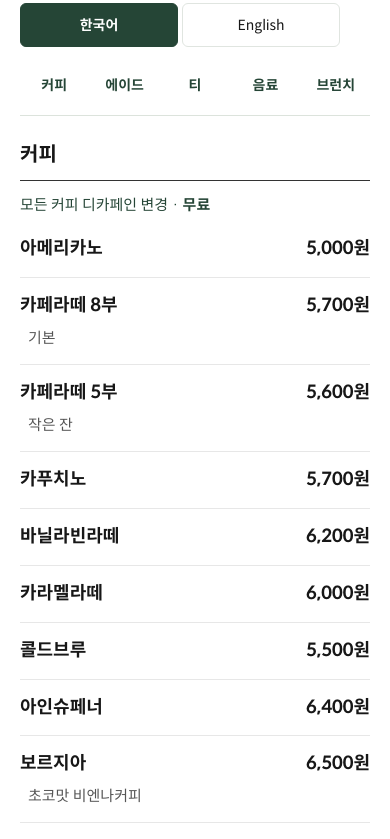
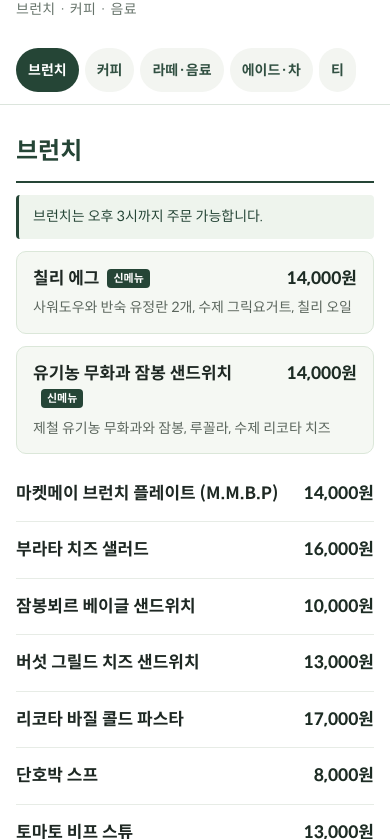
Before and after one commit to wlsdn21/marketmay-site, an Astro site: page /menu in a window 390 px wide. Shown: the part 90-929 px from the top of the page. Built offline with nearby package versions, Linux system fonts and the light colour scheme; Astro itself is replaced by a stand-in of ours; a web font is replaced by a local one.

Commit message:
Reorder QR menu for customer browsing
Co-authored-by: 류진우 <jiw_macbook@lyujin-uui-MacBookAir.local>

```diff
--- a/src/components/DrinkMenu.astro
+++ b/src/components/DrinkMenu.astro
@@ -12,6 +12,7 @@ const { copy, sections, options, decafPrice, formatPrice } = getMenu(locale);
     <link rel="alternate" hreflang="x-default" href="https://marketmay.com/menu/" />
   </Fragment>
   <main class={`menu-page menu-page-${locale}`}>
+    <header class="menu-header">
       <h1 class="menu-title" aria-label={copy.title}>
         <a href="/" aria-label={locale === 'ko' ? '마켓메이 홈페이지로 이동' : 'Go to MARKET MAY homepage'}>
           <img src="/images/market-may-menu-logo.png" alt="MARKET MAY" width="1800" height="400" />
@@ -22,11 +23,13 @@ const { copy, sections, options, decafPrice, formatPrice } = getMenu(locale);
           <a href={language.href} lang={language.tag} hreflang={language.tag} aria-current={language.code === locale ? 'page' : undefined}>{language.label}</a>
         ))}
       </nav>
+    </header>
+    <p class="menu-tagline">{copy.menuTagline}</p>
     <nav class="menu-nav" aria-label={copy.navLabel}>
       {sections.map(section => <a href={'#' + section.id} aria-label={section.name}>{section.nav}</a>)}
     </nav>
     {sections.map(section => (
-      <section id={section.id} aria-labelledby={'heading-' + section.id}>
+      <section class="menu-section" id={section.id} aria-labelledby={'heading-' + section.id}>
         <h2 id={'heading-' + section.id}>{section.name}</h2>
         {section.note && <p class="section-note">{section.note}</p>}
         {section.id === 'coffee' && decafPrice !== undefined && (
@@ -34,7 +37,7 @@ const { copy, sections, options, decafPrice, formatPrice } = getMenu(locale);
         )}
         <ul>
           {section.items.map(item => (
-            <li data-menu-id={item.id}>
+            <li class={item.isNew ? 'featured-item' : undefined} data-menu-id={item.id}>
               <div class="menu-row">
                 <h3>{item.name}{item.isNew && <span class="new-badge">{copy.newLabel}</span>}</h3>
                 <span class="price">{formatPrice(item.price)}</span>
@@ -61,6 +64,33 @@ const { copy, sections, options, decafPrice, formatPrice } = getMenu(locale);
   </main>
 </BaseLayout>
 
+<script>
+  const menuLinks = [...document.querySelectorAll<HTMLAnchorElement>('.menu-nav a')];
+  const menuSections = menuLinks
+    .map(link => document.getElementById(link.hash.slice(1)))
+    .filter((section): section is HTMLElement => section !== null);
+  let scheduled = false;
+  function updateCurrentSection() {
+    let current = menuSections[0]?.id;
+    for (const section of menuSections) {
+      if (section.getBoundingClientRect().top <= 110) current = section.id;
+    }
+    for (const link of menuLinks) {
+      if (link.hash.slice(1) === current) link.setAttribute('aria-current', 'location');
+      else link.removeAttribute('aria-current');
+    }
+    scheduled = false;
+  }
+  function scheduleUpdate() {
+    if (scheduled) return;
+    scheduled = true;
+    requestAnimationFrame(updateCurrentSection);
+  }
+  window.addEventListener('scroll', scheduleUpdate, { passive: true });
+  window.addEventListener('hashchange', scheduleUpdate);
+  updateCurrentSection();
+</script>
+
 <style>
   @font-face {
     font-family: 'Spoqa Han Sans Neo';
@@ -76,46 +106,57 @@ const { copy, sections, options, decafPrice, formatPrice } = getMenu(locale);
     font-weight: 700;
     font-display: swap;
   }
-  :global(body) {
-    background: #fff;
-    color: #171717;
-  }
-  .menu-page { max-width: 42rem; margin: 0 auto; padding: 28px 20px 48px; }
+  :global(body) { background: #f4f3ee; color: #1e2823; }
+  .menu-page { max-width: 50rem; min-height: 100vh; margin: 0 auto; padding: 32px clamp(24px, 5vw, 44px) 72px; background: #fff; box-shadow: 0 12px 48px #243b2f0d; }
   .menu-page-ko { font-family: 'Spoqa Han Sans Neo', 'Pretendard', -apple-system, BlinkMacSystemFont, sans-serif; }
   .menu-page-en { font-family: 'Pretendard', -apple-system, BlinkMacSystemFont, sans-serif; }
   h1, h2, h3 { font-family: inherit; letter-spacing: normal; word-break: keep-all; overflow-wrap: anywhere; }
-  .menu-title { margin: 0 0 12px; line-height: 0; }
+  .menu-header { display: flex; align-items: center; justify-content: space-between; gap: 16px; }
+  .menu-title { margin: 0; line-height: 0; }
   .menu-title a { display: inline-block; }
-  .menu-title img { display: block; width: 240px; max-width: 100%; height: auto; }
-  a:focus-visible { outline: 2px solid #171717; outline-offset: 5px; }
-  .language-nav { display: grid; grid-template-columns: repeat(2, minmax(0, 1fr)); gap: 4px; width: min(100%, 20rem); margin: 0 0 8px; }
-  .language-nav a { display: flex; align-items: center; justify-content: center; min-height: 44px; border: 1px solid #e0e5e0; border-radius: 6px; font-size: .875rem; }
-  .language-nav a[aria-current="page"] { background: #254536; color: #fff; border-color: #254536; font-weight: 700; }
-  .menu-nav { position: sticky; top: 0; z-index: 10; display: grid; grid-template-columns: repeat(5, minmax(0, 1fr)); gap: 2px; padding: 8px 0; margin-bottom: 24px; background: #fff; border-bottom: 1px solid #dce3dc; }
-  .menu-nav a { display: flex; align-items: center; justify-content: center; min-height: 44px; padding: 8px 4px; border-radius: 6px; font-size: .875rem; font-weight: 600; color: #254536; }
-  .menu-nav a:hover, .menu-nav a:focus-visible { background: #edf2ed; }
-  section { scroll-margin-top: 84px; }
-  section + section { margin-top: 36px; }
-  .decaf-note { margin: 12px 0 4px; color: #254536; font-size: .9375rem; }
-  .section-note { margin: 12px 0 4px; color: #254536; font-size: .9375rem; }
-  .coffee-options { margin-top: 20px; padding: 16px; background: #f5f7f4; border-radius: 8px; }
+  .menu-title img { display: block; width: 228px; max-width: 100%; height: auto; }
+  .menu-tagline { margin: 14px 0 28px; color: #66736a; font-size: .875rem; letter-spacing: .02em; }
+  a:focus-visible { outline: 2px solid #254536; outline-offset: 3px; }
+  .language-nav { display: flex; gap: 3px; padding: 3px; background: #f0f3ee; border-radius: 999px; }
+  .language-nav a { display: flex; align-items: center; justify-content: center; min-width: 72px; min-height: 44px; padding: 8px 10px; border-radius: 999px; color: #405348; font-size: .8125rem; }
+  .language-nav a[aria-current="page"] { background: #254536; color: #fff; font-weight: 700; }
+  .menu-nav { position: sticky; top: 0; z-index: 10; display: flex; gap: 6px; overflow-x: auto; padding: 10px 0 12px; margin-bottom: 30px; background: #fff; border-bottom: 1px solid #dce5dd; scrollbar-width: none; }
+  .menu-nav::-webkit-scrollbar { display: none; }
+  .menu-nav a { display: flex; flex: 1 0 auto; align-items: center; justify-content: center; min-height: 44px; padding: 9px 12px; border-radius: 999px; background: #f3f5f1; color: #315042; font-size: .875rem; font-weight: 600; white-space: nowrap; }
+  .menu-nav a:hover, .menu-nav a:focus-visible { background: #e6eee6; }
+  .menu-nav a[aria-current="location"] { background: #254536; color: #fff; }
+  .menu-section { scroll-margin-top: 90px; }
+  .menu-section + .menu-section { margin-top: 48px; }
+  .decaf-note, .section-note { margin: 12px 0 10px; padding: 11px 14px; background: #eef4ed; color: #254536; border-left: 3px solid #254536; border-radius: 4px; font-size: .875rem; line-height: 1.55; }
+  .coffee-options { margin-top: 24px; padding: 18px 20px; background: #f5f7f4; border-radius: 10px; }
   .coffee-options h3 { margin-bottom: 4px; font-size: 1rem; }
   .coffee-options .option:last-child { border-bottom: 0; padding-bottom: 0; }
-  .temperature { margin: 6px 0 0 8px; }
+  .temperature { margin: 6px 0 0; }
   .temperature span { display: inline-block; padding: 1px 6px; border: 1px solid #e2c9c3; border-radius: 3px; font-size: .75rem; font-weight: 600; color: #89443b; }
   @media (prefers-reduced-motion: no-preference) { :global(html) { scroll-behavior: smooth; } }
-  h2 { margin: 0; padding-bottom: 10px; border-bottom: 1px solid #333; font-size: 1.25rem; font-weight: 700; line-height: 1.5; }
+  h2 { margin: 0; padding-bottom: 12px; border-bottom: 2px solid #254536; color: #254536; font-size: 1.5rem; font-weight: 700; line-height: 1.4; }
   ul, dl { list-style: none; margin: 0; padding: 0; }
-  li, .option { padding: 14px 0; border-bottom: 1px solid #e7e7e7; }
-  .menu-row { display: grid; grid-template-columns: minmax(0, 1fr) auto; gap: 16px; align-items: baseline; }
-  .option { display: grid; grid-template-columns: minmax(0, 1fr) auto; column-gap: 16px; align-items: baseline; }
+  li, .option { padding: 15px 0; border-bottom: 1px solid #e7ece6; }
+  li.featured-item { margin: 12px 0; padding: 14px 16px; background: #f5f8f3; border: 1px solid #dbe7d9; border-radius: 10px; }
+  .menu-row { display: grid; grid-template-columns: minmax(0, 1fr) auto; gap: 16px; align-items: start; }
+  .option { display: grid; grid-template-columns: minmax(0, 1fr) auto; column-gap: 16px; align-items: start; }
   .option .detail { grid-column: 1 / -1; }
-  h3, dt { margin: 0; font-size: 1.125rem; font-weight: 650; line-height: 1.55; }
-  .new-badge { display: inline-block; margin-left: 8px; padding: 1px 5px; border-radius: 3px; background: #edf2ed; color: #254536; font-size: .6875rem; font-weight: 700; line-height: 1.5; vertical-align: 2px; }
+  h3, dt { margin: 0; font-size: 1.0625rem; font-weight: 700; line-height: 1.5; }
+  .new-badge { display: inline-block; margin-left: 8px; padding: 2px 6px; border-radius: 4px; background: #254536; color: #fff; font-size: .6875rem; font-weight: 700; line-height: 1.4; vertical-align: 2px; }
   dt { word-break: keep-all; overflow-wrap: anywhere; }
   dd { margin: 0; }
-  .price { font-size: 1.125rem; font-weight: 600; line-height: 1.55; font-variant-numeric: tabular-nums; white-space: nowrap; text-align: right; }
-  .detail { margin: 6px 0 0 8px; font-weight: 400; color: #555; font-size: .9375rem; line-height: 1.6; word-break: keep-all; overflow-wrap: anywhere; }
-  @media (max-width: 360px) { .menu-page { padding-inline: 16px; } .menu-row { gap: 12px; } }
-  @media print { .menu-nav, .language-nav { display: none; } .menu-page { max-width: none; padding: 0; } li, .option { break-inside: avoid; } }
+  .price { color: #1d2c24; font-size: 1.0625rem; font-weight: 700; line-height: 1.5; font-variant-numeric: tabular-nums; white-space: nowrap; text-align: right; }
+  .detail { margin: 5px 0 0; color: #5b665d; font-size: .875rem; line-height: 1.6; word-break: keep-all; overflow-wrap: anywhere; }
+  @media (max-width: 640px) {
+    :global(body) { background: #fff; }
+    .menu-page { padding: 24px 16px 56px; box-shadow: none; }
+    .menu-title img { width: clamp(145px, 44vw, 190px); }
+    .language-nav a { min-width: 62px; }
+    .menu-tagline { margin-bottom: 18px; }
+    .menu-nav { margin-inline: -16px; padding-inline: 16px; }
+    .menu-nav a { flex: 0 0 auto; }
+    .menu-section + .menu-section { margin-top: 40px; }
+    .menu-row, .option { gap: 10px; }
+  }
+  @media print { .menu-nav, .language-nav { display: none; } .menu-page { max-width: none; padding: 0; box-shadow: none; } li, .option { break-inside: avoid; } }
 </style>
--- a/src/data/brunch.json
+++ b/src/data/brunch.json
@@ -20,10 +20,10 @@
     { "id": "brunch-plate", "name": "마켓메이 브런치 플레이트 (M.M.B.P)", "price": 14000 },
     { "id": "burrata-salad", "name": "부라타 치즈 샐러드", "price": 16000 },
     { "id": "jambon-bagel", "name": "잠봉뵈르 베이글 샌드위치", "price": 10000 },
+    { "id": "mushroom-sandwich", "name": "버섯 그릴드 치즈 샌드위치", "price": 13000 },
     { "id": "ricotta-pasta", "name": "리코타 바질 콜드 파스타", "price": 17000 },
     { "id": "pumpkin-soup", "name": "단호박 스프", "price": 8000 },
     { "id": "tomato-stew", "name": "토마토 비프 스튜", "price": 13000 },
-    { "id": "mushroom-sandwich", "name": "버섯 그릴드 치즈 샌드위치", "price": 13000 },
     { "id": "margherita-pizza", "name": "마르게리따 화덕피자", "price": 18000 },
     { "id": "gorgonzola-pizza", "name": "고르곤졸라 화덕피자", "price": 22000 }
   ]
--- a/src/data/menu/translations.json
+++ b/src/data/menu/translations.json
@@ -2,6 +2,7 @@
   "en": {
     "title": "MARKET MAY Menu",
     "description": "Coffee, drinks, brunch, prices and add-ons at MARKET MAY.",
+    "menuTagline": "Brunch · Coffee · Drinks",
     "languageLabel": "Menu language",
     "navLabel": "Jump to a category",
     "decaf": "Decaf available for all coffees",
@@ -18,7 +19,7 @@
       ],
       "fruit": [
         "Fruit Sodas & Fruit Teas",
-        "Fruit"
+        "Sodas & Tea"
       ],
       "tea": [
         "Tea & Milk Tea",
@@ -26,7 +27,7 @@
       ],
       "drinks": [
         "Lattes & Other Drinks",
-        "Drinks"
+        "Lattes & More"
       ],
       "brunch": [
         "Brunch",
--- a/src/lib/menu.ts
+++ b/src/lib/menu.ts
@@ -9,7 +9,7 @@ export const languages = [
 export type MenuLocale = typeof languages[number]['code'];
 type Copy = { name: string; detail?: string };
 type Translation = {
-  title: string; description: string; languageLabel: string; navLabel: string;
+  title: string; description: string; menuTagline: string; languageLabel: string; navLabel: string;
   decaf: string; freeChange: string; free: string; brunchOrderNote: string; newLabel: string;
   optionsTitle: string; hotOnly: string;
   sections: Record<string, string[]>; items: Record<string, Copy>; options: Record<string, Copy>;
@@ -23,20 +23,28 @@ const koreanDetails: Record<string, string> = {
 };
 const korean: Translation = {
   title: '마켓메이 메뉴', description: '마켓메이 커피, 음료와 브런치 메뉴 및 가격.',
+  menuTagline: '브런치 · 커피 · 음료',
   languageLabel: '메뉴 언어', navLabel: '메뉴 종류 바로가기',
   decaf: '모든 커피 디카페인 변경', freeChange: '무료', free: '무료',
   optionsTitle: '커피 추가 옵션', hotOnly: 'HOT ONLY', brunchOrderNote: '브런치는 오후 3시까지 주문 가능합니다.', newLabel: '신메뉴',
-  sections: { coffee: ['커피', '커피'], fruit: ['에이드 · 과일차', '에이드'], tea: ['티 · 밀크티', '티'], drinks: ['라떼 · 음료', '음료'], brunch: ['브런치', '브런치'] },
+  sections: { coffee: ['커피', '커피'], fruit: ['에이드 · 과일차', '에이드·차'], tea: ['티 · 밀크티', '티'], drinks: ['라떼 · 음료', '라떼·음료'], brunch: ['브런치', '브런치'] },
   items: {}, options: {},
 };
 
 // The printed menu keeps its own source; this removal applies to the QR menu.
+const sectionOrder = ['brunch', 'coffee', 'drinks', 'fruit', 'tea'];
 export const webSections = [
   ...drinks.sections
     .map(section => ({ ...section, items: section.items.filter(item => item.id !== 'passion-fruit') }))
     .filter(section => section.items.length > 0),
   brunch,
-];
+].sort((a, b) => {
+  const order = (id: string) => {
+    const index = sectionOrder.indexOf(id);
+    return index === -1 ? sectionOrder.length : index;
+  };
+  return order(a.id) - order(b.id);
+});
 
 export function getMenu(locale: MenuLocale) {
   const copy: Translation = locale === 'ko' ? korean : translations[locale];
```
Also changed, not shown: src/lib/menu.test.ts (+2 -1 lines). Lines whose indentation alone changed are shown as unchanged.
